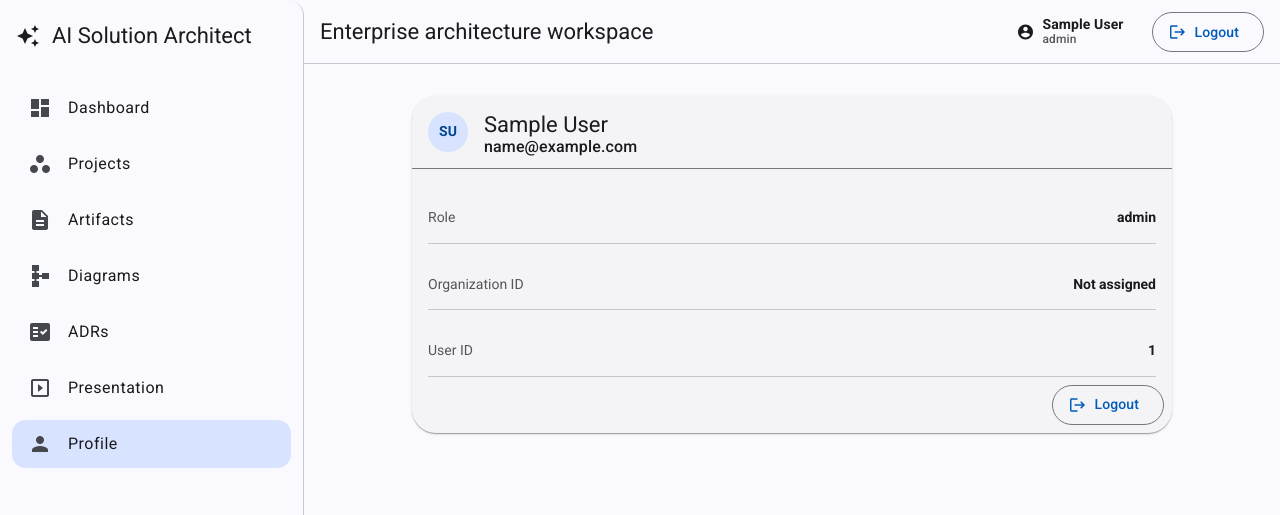
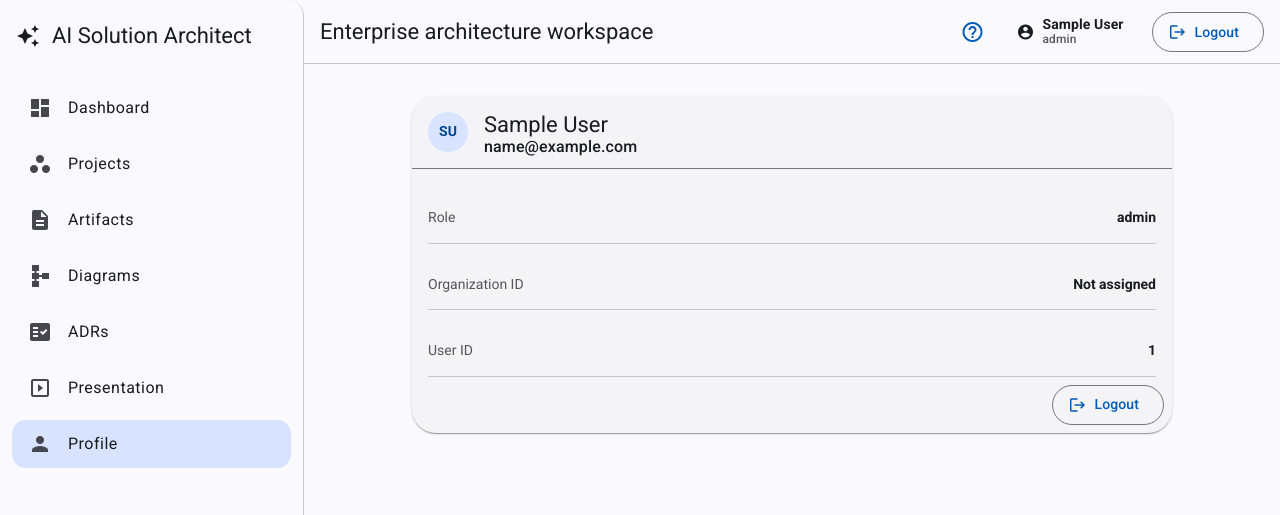
Before and after one commit to sowahm808/AISolutionArchitect-frontEnd, an Angular app: page /profile in a window 1280 px wide. Shown: the top 515 px of the page. Built offline with nearby package versions, Linux system fonts and the light colour scheme; sample sign-in values are in the browser's storage.

Commit message:
Add contextual help to material sidenav shell

```diff
--- a/src/app/layout/shell.component.css
+++ b/src/app/layout/shell.component.css
@@ -1,15 +1,24 @@
 .shell { min-height: 100vh; }
 .shell__nav { width: 304px; border-right: 1px solid var(--mat-sys-outline-variant); }
+.shell__content { min-height: 100vh; }
 .brand { gap: 12px; height: 72px; }
 .brand span { white-space: normal; line-height: 1.2; }
 .shell__nav-list { display: flex; flex-direction: column; gap: 8px; padding: 12px; }
 .shell__nav-list a[mat-list-item] { border-radius: 14px; }
 .topbar { position: sticky; top: 0; z-index: 2; gap: 12px; border-bottom: 1px solid var(--mat-sys-outline-variant); background: color-mix(in srgb, var(--mat-sys-surface) 92%, transparent); backdrop-filter: blur(12px); }
+.nav-toggle { display: none; }
 .spacer { flex: 1 1 auto; }
+.help-button { color: var(--mat-sys-primary); }
 .profile-link { min-height: 48px; }
 .profile-link mat-icon { margin-right: 8px; }
 .profile-link__text { display: flex; flex-direction: column; align-items: flex-start; line-height: 1.1; }
 .profile-link__text small { font-size: 0.75rem; opacity: 0.72; }
 .content { padding: 32px; }
 a.active { background: var(--mat-sys-primary-container); color: var(--mat-sys-on-primary-container); }
-@media (max-width: 900px) { .shell__nav { width: 250px; } .content { padding: 20px; } .profile-link__text { display: none; } }
+:host ::ng-deep .context-help-tooltip { max-width: 320px; font-size: 0.85rem; line-height: 1.35; }
+@media (max-width: 900px) {
+  .shell__nav { width: min(280px, 85vw); }
+  .nav-toggle { display: inline-flex; }
+  .content { padding: 20px; }
+  .profile-link__text { display: none; }
+}
--- a/src/app/layout/shell.component.html
+++ b/src/app/layout/shell.component.html
@@ -1,11 +1,11 @@
 <mat-sidenav-container class="shell">
-  <mat-sidenav mode="side" opened class="shell__nav">
+  <mat-sidenav #drawer mode="side" opened class="shell__nav" fixedInViewport="true">
     <mat-toolbar color="primary" class="brand">
       <mat-icon aria-hidden="true">auto_awesome</mat-icon>
       <span>AI Solution Architect</span>
     </mat-toolbar>
 
-    <mat-nav-list class="shell__nav-list">
+    <mat-nav-list class="shell__nav-list" aria-label="Primary navigation">
       <a mat-list-item *ngFor="let n of visibleNav()" [routerLink]="navPath(n)" routerLinkActive="active">
         <mat-icon matListItemIcon aria-hidden="true">{{ n.icon }}</mat-icon>
         <span matListItemTitle>{{ n.label }}</span>
@@ -13,10 +13,24 @@
     </mat-nav-list>
   </mat-sidenav>
 
-  <mat-sidenav-content>
+  <mat-sidenav-content class="shell__content">
     <mat-toolbar class="topbar">
+      <button mat-icon-button type="button" class="nav-toggle" aria-label="Toggle navigation" (click)="drawer.toggle()">
+        <mat-icon aria-hidden="true">menu</mat-icon>
+      </button>
       <span>Enterprise architecture workspace</span>
       <span class="spacer"></span>
+      <button
+        mat-icon-button
+        type="button"
+        class="help-button"
+        aria-label="Contextual help"
+        [matTooltip]="helpText"
+        matTooltipPosition="below"
+        matTooltipClass="context-help-tooltip"
+      >
+        <mat-icon aria-hidden="true">help_outline</mat-icon>
+      </button>
       <a mat-button routerLink="/profile" class="profile-link" aria-label="Open profile">
         <mat-icon aria-hidden="true">account_circle</mat-icon>
         <span class="profile-link__text">
--- a/src/app/layout/shell.component.ts
+++ b/src/app/layout/shell.component.ts
@@ -44,6 +44,9 @@ const SHELL_NAVIGATION: readonly ShellNavigationItem[] = [
   styleUrl: "./shell.component.css",
 })
 export class AppShellComponent {
+  protected readonly helpText =
+    "Use the side navigation to switch workspaces, then open project sections such as Discovery, Artifacts, Security, Risks, and Cost.";
+
   protected readonly store = inject(AppStore);
   private readonly router = inject(Router);
   private readonly auth = inject(AuthService);
--- a/src/app/material.imports.ts
+++ b/src/app/material.imports.ts
@@ -12,6 +12,7 @@ import { MatSidenavModule } from "@angular/material/sidenav";
 import { MatTableModule } from "@angular/material/table";
 import { MatTabsModule } from "@angular/material/tabs";
 import { MatToolbarModule } from "@angular/material/toolbar";
+import { MatTooltipModule } from "@angular/material/tooltip";
 
 export const MATERIAL_IMPORTS = [
   MatButtonModule,
@@ -28,4 +29,5 @@ export const MATERIAL_IMPORTS = [
   MatTableModule,
   MatTabsModule,
   MatToolbarModule,
+  MatTooltipModule,
 ] as const;
```
